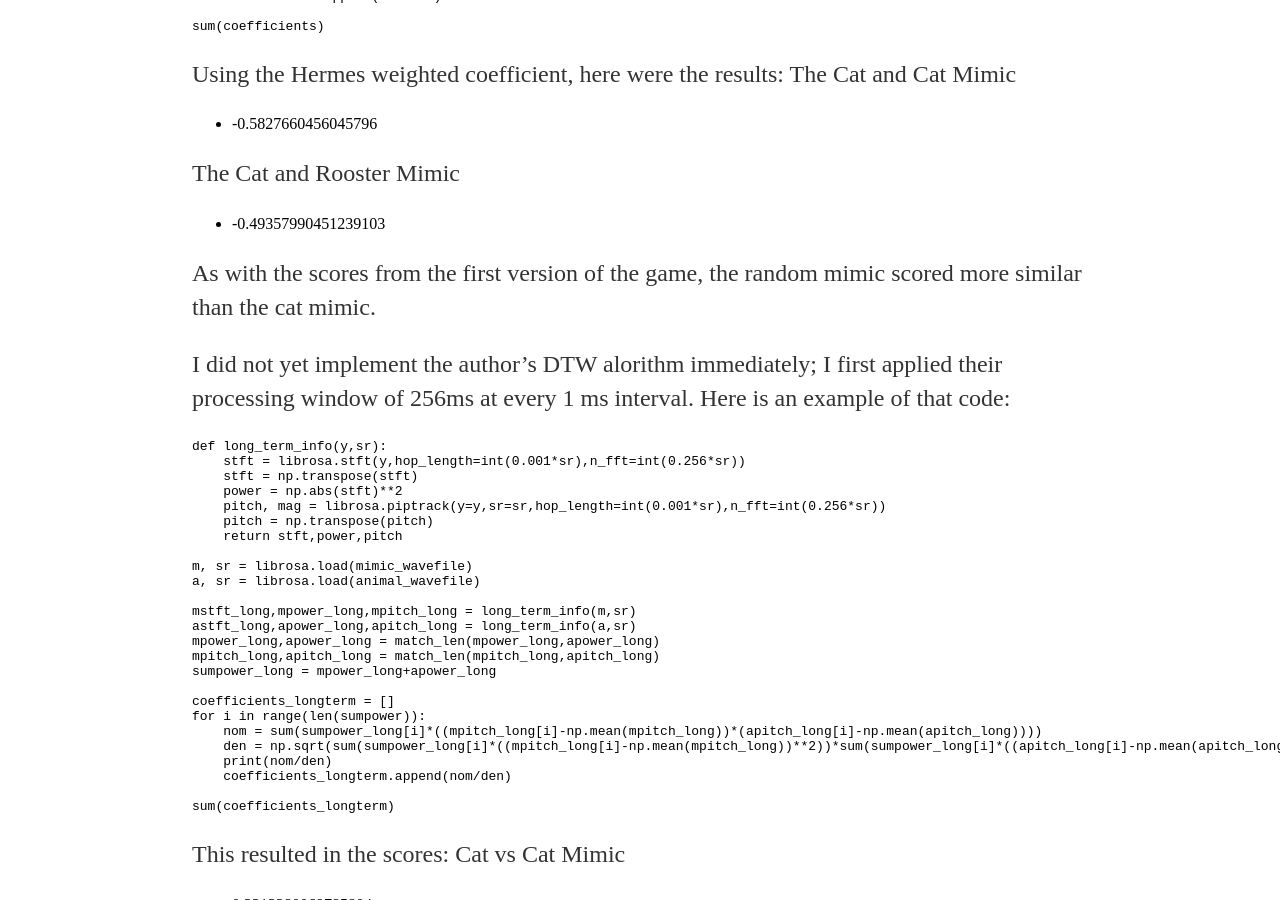
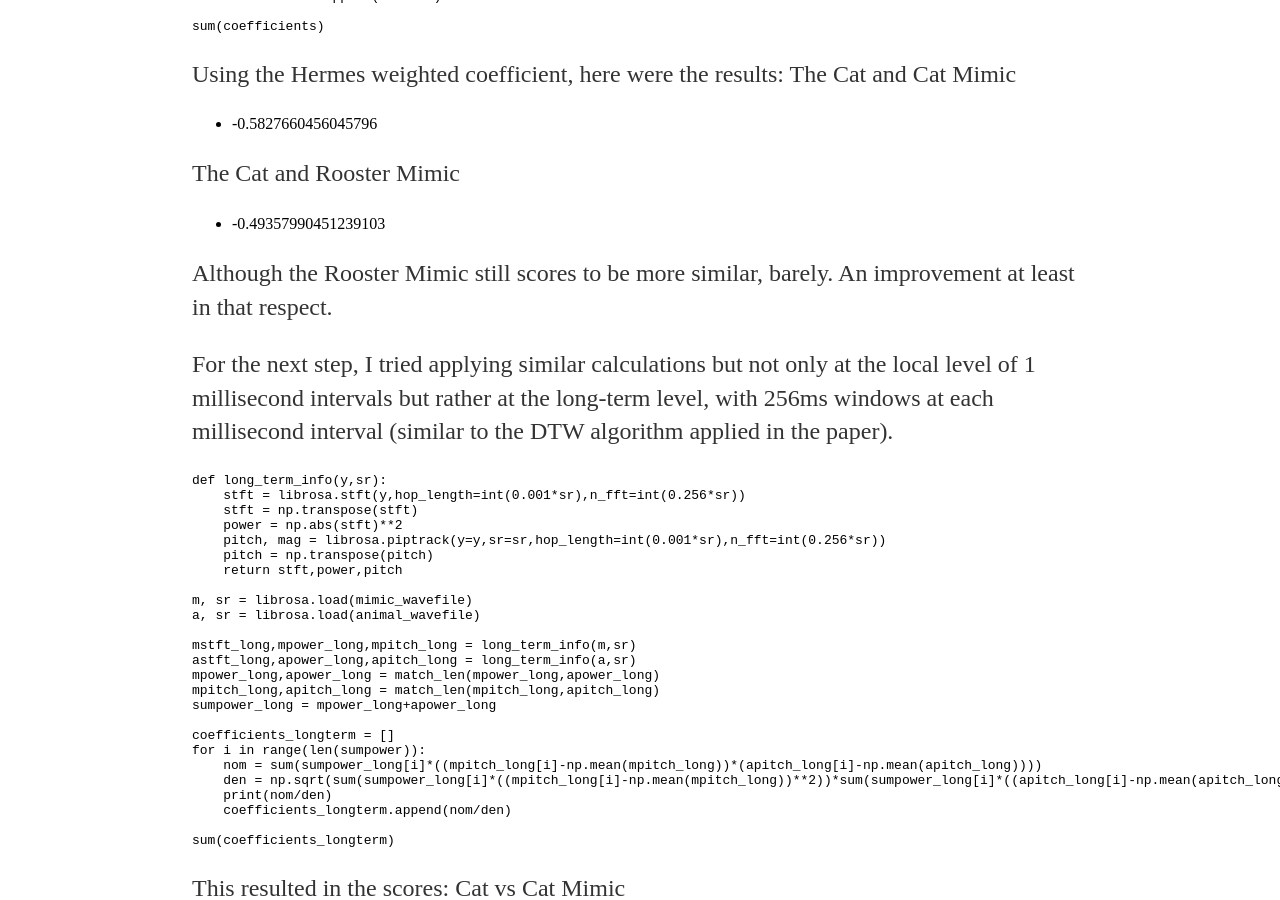
Before and after one commit to a-n-rose/a-n-rose.github.io, a Jekyll site: the page built from _posts/2018-08-29-comparing-prosody.md, in a window 1280 px wide and 900 px high, scrolled down 2782 px. Built offline with Jekyll 4.4.1, drawn with Linux system fonts in a browser that asks for light colours.

Commit message:
changed wording of score evaluation

````diff
--- a/_posts/2018-08-29-comparing-prosody.md
+++ b/_posts/2018-08-29-comparing-prosody.md
@@ -55,9 +55,10 @@ The Cat and Cat Mimic
 The Cat and Rooster Mimic
 * -0.49357990451239103
 
-As with the scores from the first version of the game, the random mimic scored more similar than the cat mimic.
+Although the Rooster Mimic still scores to be more similar, barely. An improvement at least in that respect.
 
-I did not yet implement the author's DTW alorithm immediately; I first applied their processing window of 256ms at every 1 ms interval. Here is an example of that code:
+For the next step, I tried applying similar calculations but not only at the local level of 1 millisecond intervals but rather at the long-term level, with 256ms windows at each millisecond interval (similar to the DTW algorithm applied in the paper).
+
 ```
 def long_term_info(y,sr):
     stft = librosa.stft(y,hop_length=int(0.001*sr),n_fft=int(0.256*sr))
````
